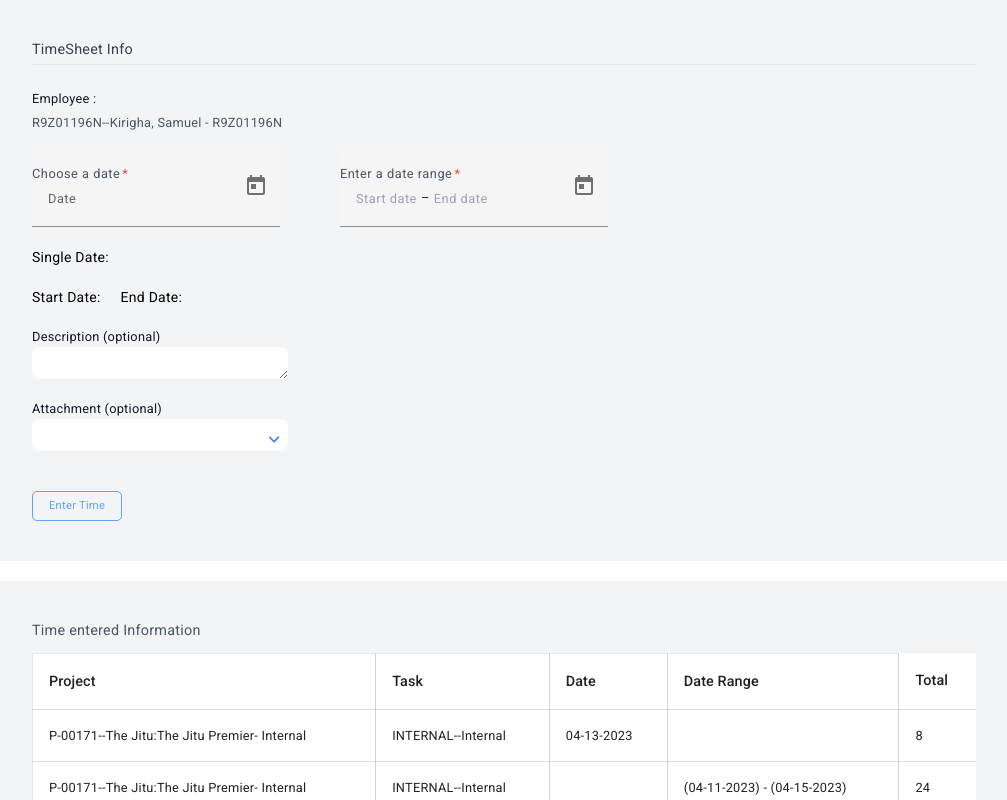
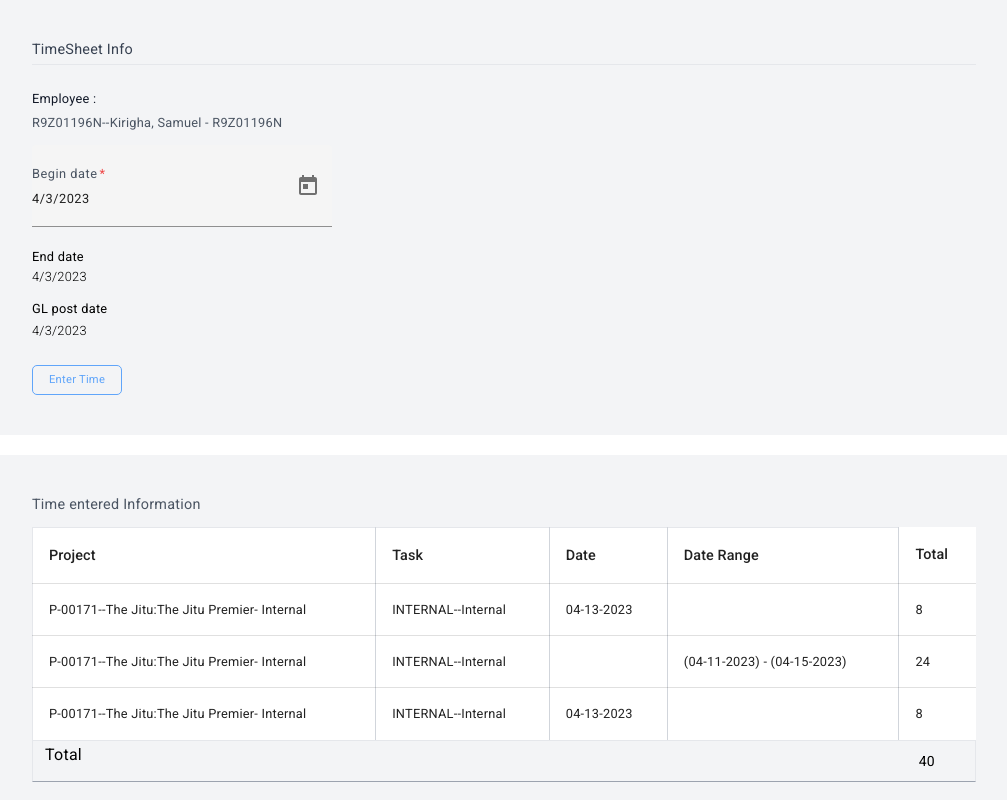
Before and after one commit to sammykirigha/time-intact, an Angular app: page / in a window 1280 px wide. Shown: the top 800 px of the page, without its empty margins (136-1143 px from the left). Built offline with nearby package versions, Linux system fonts and the light colour scheme; what @coreui/angular would draw is missing.

Commit message:
changed the dates position

```diff
--- a/src/app/app.component.html
+++ b/src/app/app.component.html
@@ -13,17 +13,20 @@
     </p>
   </div>
 
-  <div class="flex justify-start gap-10">
-    <mat-form-field appearance="fill" class="example-form-field relative">
+  <mat-form-field
+    appearance="fill"
+    class="example-form-field relative w-[300px]"
+  >
     <label
       class="text-[.8rem] -ml-4 text-gray-600 after:content-['*'] after:ml-0.5 after:text-red-500"
-        >Choose a date</label
+      >Begin date</label
     >
     <input
       matInput
       [matDatepicker]="datepicker"
       placeholder="Date"
-        class="!text-[0.8rem]"
+      class="!text-[0.8rem] -ml-4"
+      [value]="defaultDate"
       #dateSelected
       (dateChange)="onDateChange(dateSelected)"
     />
@@ -49,58 +52,19 @@
     </mat-datepicker>
   </mat-form-field>
 
-    <mat-form-field appearance="fill" class="example-form-field">
-      <label
-        class="text-[.8rem] -ml-4 text-gray-600 after:content-['*'] after:ml-0.5 after:text-red-500"
-        >Enter a date range</label
-      >
-      <mat-date-range-input [rangePicker]="rangePicker" class="!text-[0.8rem]">
-        <input matStartDate placeholder="Start date" #dateRangeStart />
-        <input
-          matEndDate
-          placeholder="End date"
-          #dateRangeEnd
-          (dateChange)="dateRangeChange(dateRangeStart, dateRangeEnd)"
-        />
-      </mat-date-range-input>
-      <mat-icon
-        matDatepickerToggleIcon
-        *ngIf="showDateCancelForDateRange"
-        (click)="clearDateRange($event, dateRangeStart, dateRangeEnd)"
-        class="cursor-pointer absolute top-7 right-0"
-        ><fa-icon [icon]="faXmark" class="text-gray-600 text-lg"></fa-icon
-      ></mat-icon>
-      <mat-datepicker-toggle
-        (click)="toggleShowDateCancelForDateRange()"
-        matIconSuffix
-        [for]="rangePicker"
-      ></mat-datepicker-toggle>
-      <!-- #docregion date-range-picker-actions -->
-      <mat-date-range-picker #rangePicker>
-        <mat-date-range-picker-actions>
-          <button
-            mat-button
-            matDateRangePickerCancel
-            (click)="resetDateRange()"
-          >
-            Cancel
-          </button>
-          <button mat-raised-button color="primary" matDateRangePickerApply>
-            Apply
-          </button>
-        </mat-date-range-picker-actions>
-      </mat-date-range-picker>
-      <!-- #enddocregion date-range-picker-actions -->
-    </mat-form-field>
+  <div class="flex flex-col">
+    <div class="flex flex-col gap-3">
+      <div class="flex flex-col">
+        <span class="!text-[0.8rem] leading font-[400]">End date</span>
+        <span class="!text-[0.8rem] font-[300]">{{ dateSelected.value }}</span>
+      </div>
+      <div class="flex flex-col gap-[2px]">
+        <span class="!text-[0.8rem] leading-1 font-[400]">GL post date</span>
+        <span class="!text-[0.8rem] font-[300]">{{ dateSelected.value }}</span>
+      </div>
     </div>
 
-  <div class="flex flex-col gap-5">
-    <div>Single Date: {{ dateSelected.value }}</div>
-    <div class="flex gap-5">
-      <div>Start Date: {{ dateRangeStart.value }}</div>
-      <div>End Date: {{ dateRangeEnd.value }}</div>
-    </div>
-    <div class="flex flex-col w-64">
+    <!-- <div class="flex flex-col mt-3 w-64">
       <label for="" class="text-[.8rem] text-gray-900"
         >Description (optional)</label
       >
@@ -109,9 +73,9 @@
         (change)="onDescriptionChange($event)"
         class="w-full px-2 py-1 text-[0.8rem] h-8 rounded-lg outline outline-0 focus:border focus:border-blue-500"
       ></textarea>
-    </div>
+    </div> -->
 
-    <div class="flex flex-col">
+    <!-- <div class="flex flex-col">
       <label for="" class="text-[.8rem] text-gray-900"
         >Attachment (optional)</label
       >
@@ -155,10 +119,10 @@
           </div>
         </form>
       </div>
-    </div>
+    </div> -->
   </div>
 
-  <div class="flex mt-10 mb-10">
+  <div class="flex mt-6 mb-10">
     <button
       (click)="openDialog(open, info)"
       class="tex-blue-600 border border-blue-400 py-1 text-blue-400 px-4 text-[0.7rem] rounded-[5px]"
--- a/src/app/app.component.ts
+++ b/src/app/app.component.ts
@@ -62,6 +62,8 @@ export class AppComponent {
   dateRangeStart: any | undefined;
   dateRangeEnd: any | undefined;
   dateSelected: any | undefined;
+  defaultDate: string | undefined;
+  endDate: string | undefined;
 
   info: UsersData = {
     name: 'Sammy',
@@ -104,7 +106,19 @@ export class AppComponent {
     'total',
   ];
 
-  constructor(public dialog: MatDialog) {}
+  constructor(public dialog: MatDialog) {
+    const today = new Date();
+    console.log('<<<<>>>', today);
+
+    const dayOfWeek = today.getDay();
+    console.log('<<<<>>>', dayOfWeek);
+    const diff = today.getDate() - dayOfWeek + (dayOfWeek === 0 ? -6 : 1);
+    const sum = today.getDate() + dayOfWeek + (dayOfWeek === 0 ? -6 : 1);
+    console.log('<<<<>>> diff', diff, sum);
+    const firstDayOfWeek = new Date(today.setDate(diff));
+    console.log('<<<<>>>', firstDayOfWeek);
+    this.defaultDate = firstDayOfWeek.toISOString().substring(0, 10);
+  }
 
   onDescriptionChange(event: any) {
     this.FormInfo.description = event.target.value;
--- a/src/app/components/dialog/dialog.component.html
+++ b/src/app/components/dialog/dialog.component.html
@@ -1,13 +1,37 @@
-<div class="bg-gray-100 w-[650px] h-auto overflow-auto relative fixed">
-  <ng-content></ng-content>
-
-  <div class="flex justify-end py-2 px-5">
-    <button
-      class="tex-blue-600 border border-blue-400 py-1 text-blue-400 px-4 text-[0.7rem] rounded-[5px]"
-      [mat-dialog-close]="true"
-      cdkFocusInitial
-    >
-      Done
-    </button>
-  </div>
-</div>
+<!-- <mat-form-field appearance="fill" class="example-form-field">
+  <label
+    class="text-[.8rem] -ml-4 text-gray-600 after:content-['*'] after:ml-0.5 after:text-red-500"
+    >Enter a date range</label
+  >
+  <mat-date-range-input [rangePicker]="rangePicker" class="!text-[0.8rem]">
+    <input matStartDate placeholder="Start date" #dateRangeStart />
+    <input
+      matEndDate
+      placeholder="End date"
+      #dateRangeEnd
+      (dateChange)="dateRangeChange(dateRangeStart, dateRangeEnd)"
+    />
+  </mat-date-range-input>
+  <mat-icon
+    matDatepickerToggleIcon
+    *ngIf="showDateCancelForDateRange"
+    (click)="clearDateRange($event, dateRangeStart, dateRangeEnd)"
+    class="cursor-pointer absolute top-7 right-0"
+    ><fa-icon [icon]="faXmark" class="text-gray-600 text-lg"></fa-icon
+  ></mat-icon>
+  <mat-datepicker-toggle
+    (click)="toggleShowDateCancelForDateRange()"
+    matIconSuffix
+    [for]="rangePicker"
+  ></mat-datepicker-toggle>
+  <mat-date-range-picker #rangePicker>
+    <mat-date-range-picker-actions>
+      <button mat-button matDateRangePickerCancel (click)="resetDateRange()">
+        Cancel
+      </button>
+      <button mat-raised-button color="primary" matDateRangePickerApply>
+        Apply
+      </button>
+    </mat-date-range-picker-actions>
+  </mat-date-range-picker>
+</mat-form-field> -->
```
Lines whose indentation alone changed are shown as unchanged.
